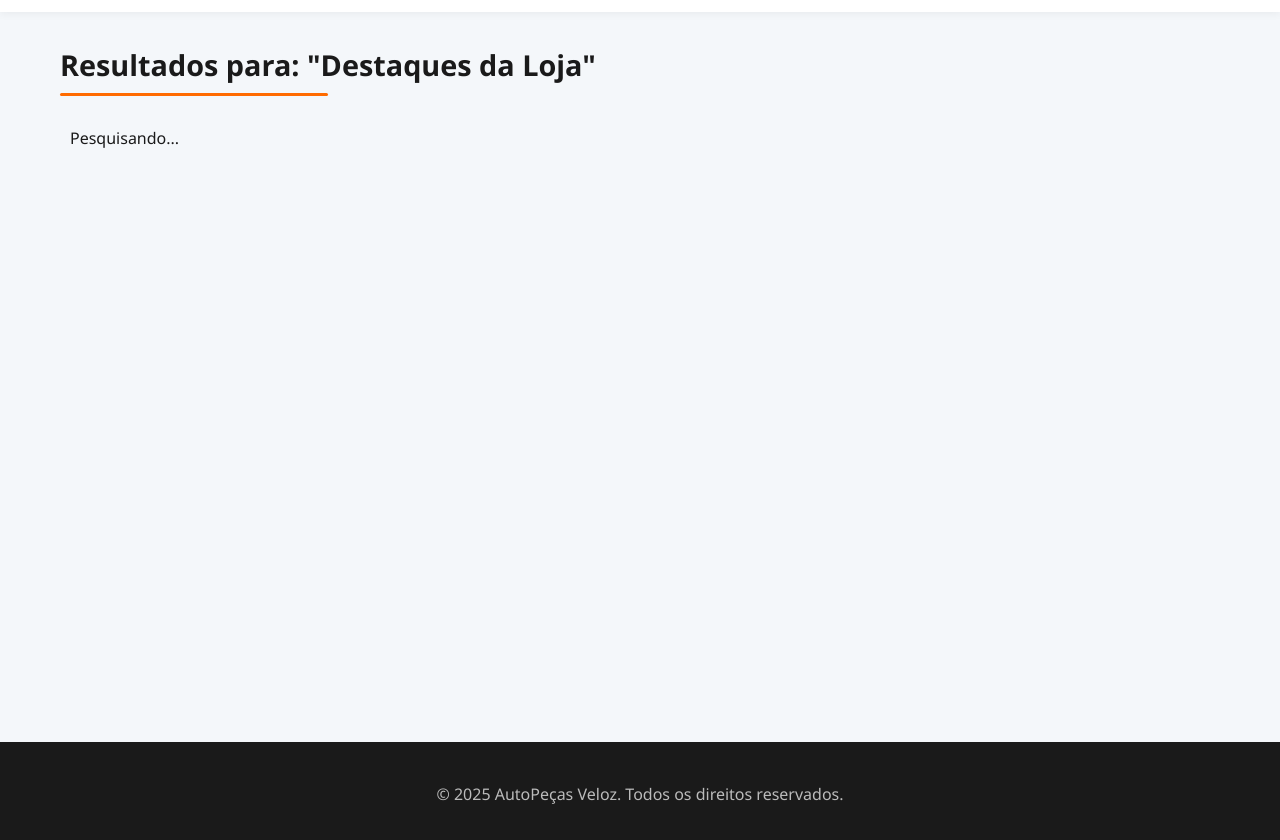
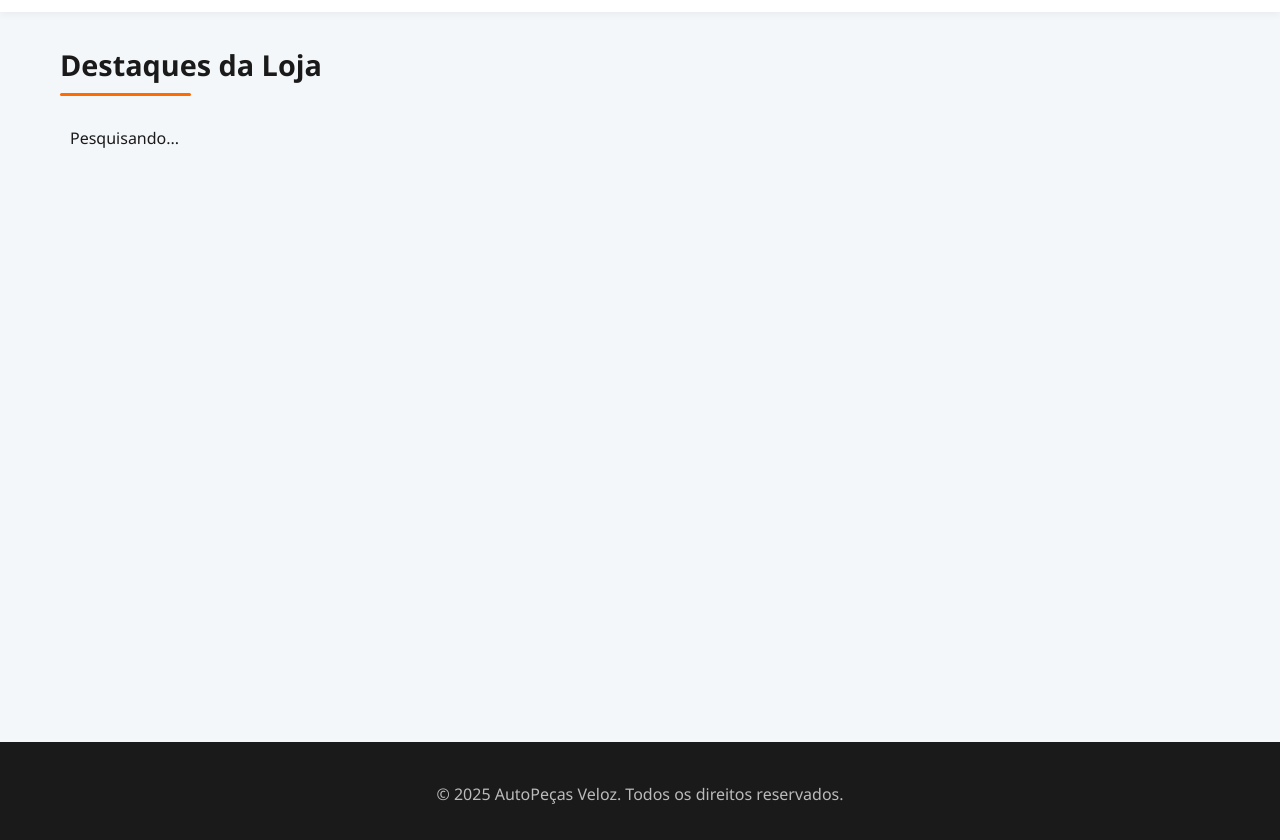
Before and after one commit to pvictorcavalcante88-dotcom/autopecas-loja, a website: page busca.html in a window 1280 px wide. Shown: the part 74-914 px from the top of the page. Drawn offline with Linux system fonts and the light colour scheme.

Commit message:
buscar v2

```diff
--- a/busca.html
+++ b/busca.html
@@ -53,7 +53,7 @@
 </header>
 
     <main class="main-content">
-        <section class="promo-section"> <h2>Resultados para: "<span id="titulo-busca">...</span>"</h2>
+        <section class="promo-section"> <h2><span id="titulo-busca">...</span></h2>
 
             <div id="search-track">
                 <p>Pesquisando...</p>
```
